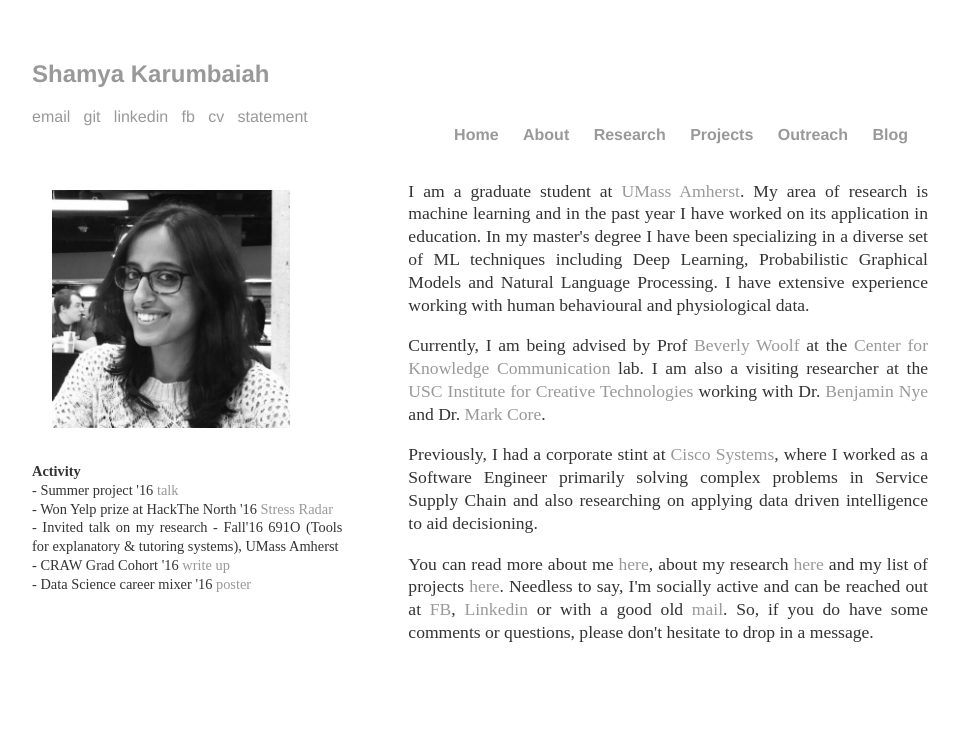
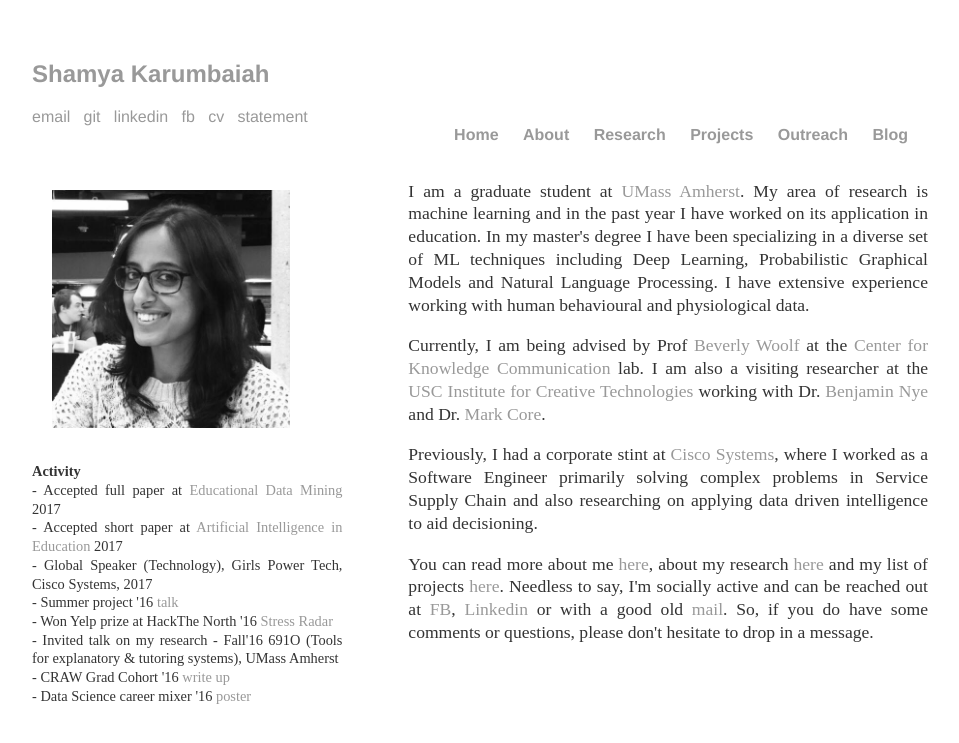
Before and after one commit to Shamya/shamyatest.github.io, a Jekyll site: the page built from index.html, in a window 1280 px wide. Shown: the top 743 px of the page, without its empty margins (160-1119 px from the left). Built offline with Jekyll 4.4.1, drawn with Linux system fonts in a browser that asks for light colours.

Commit message:
Update index.html

```diff
--- a/index.html
+++ b/index.html
@@ -7,7 +7,11 @@ title: Shamya Karumbaiah
   <br>
   <img src="/images/shamya.jpg" height=70% width=70% style="margin:10px 20px 10px 20px">
 
-<p style="margin:20px 30px 20px 0px;font-size:90%"><b>Activity</b> <br>- Summer project '16 <a href ="https://vimeo.com/178362096">talk</a> <br>
+<p style="margin:20px 30px 20px 0px;font-size:90%"><b>Activity</b>  <br>
+  - Accepted full paper at <a href ="http://educationaldatamining.org/EDM2017/">Educational Data Mining</a> 2017<br>
+  - Accepted short paper at <a href ="http://119.97.166.163/">Artificial Intelligence in Education</a> 2017 <br>
+  - Global Speaker (Technology), Girls Power Tech, Cisco Systems, 2017 <br>
+  - Summer project '16 <a href ="https://vimeo.com/178362096">talk</a> <br>
   - Won Yelp prize at HackThe North '16 <a href ="http://devpost.com/software/hackthenorth2016-3xg5le">Stress Radar</a><br>
   - Invited talk on my research - Fall'16 691O (Tools for explanatory & tutoring systems), UMass Amherst<br>
   - CRAW Grad Cohort '16<a href ="http://cswomenumass.github.io/grad-cohort/2016/04/25/Grad-Cohort-Report.html"> write up</a><br>
```
